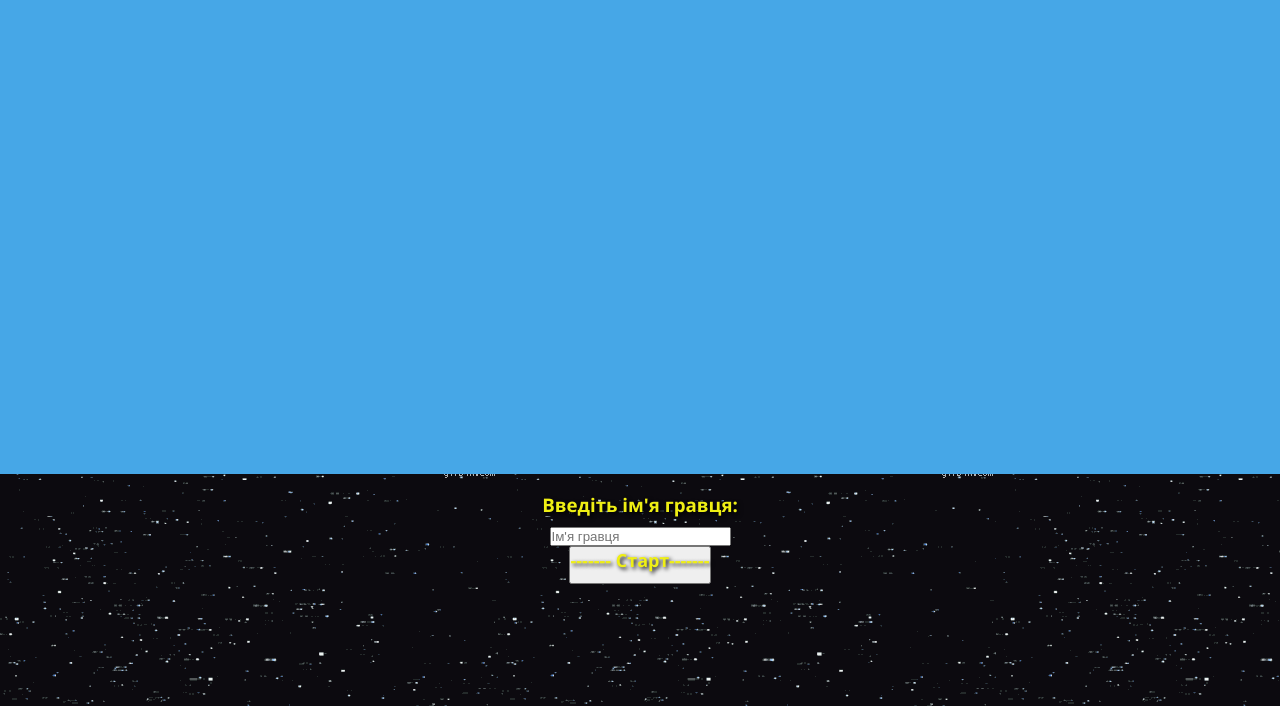
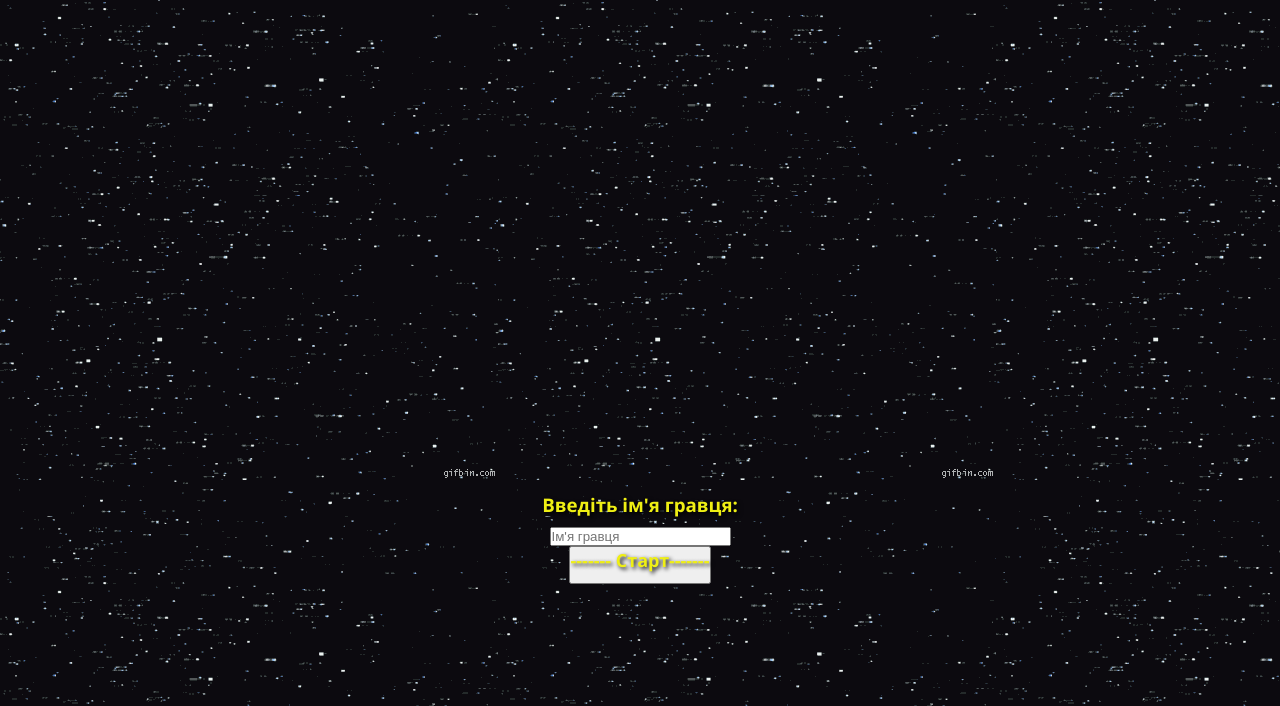
Before and after one commit to astral777022/starBatle, a plain HTML site: page index.html in a window 1280 px wide. Shown: the part 94-800 px from the top of the page. Drawn offline with Linux system fonts and the light colour scheme.

Commit message:
Comment out canvas background color

```diff
--- a/css/style.css
+++ b/css/style.css
@@ -4,7 +4,7 @@
  }
 
 canvas {
-    background: #46a7e7;
+    //background: #46a7e7;
     display: block;
     margin: 0 auto;
 }
```
